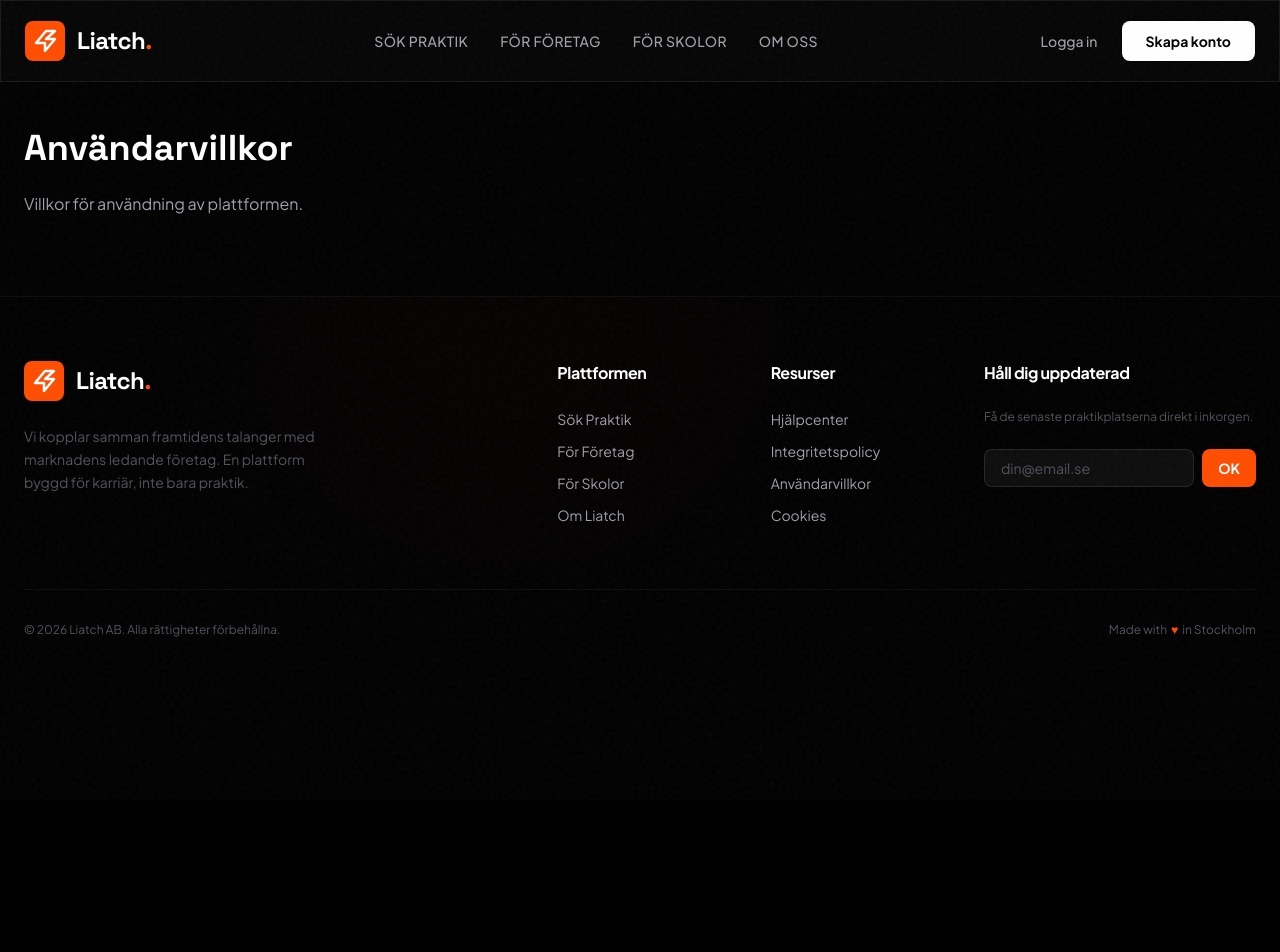
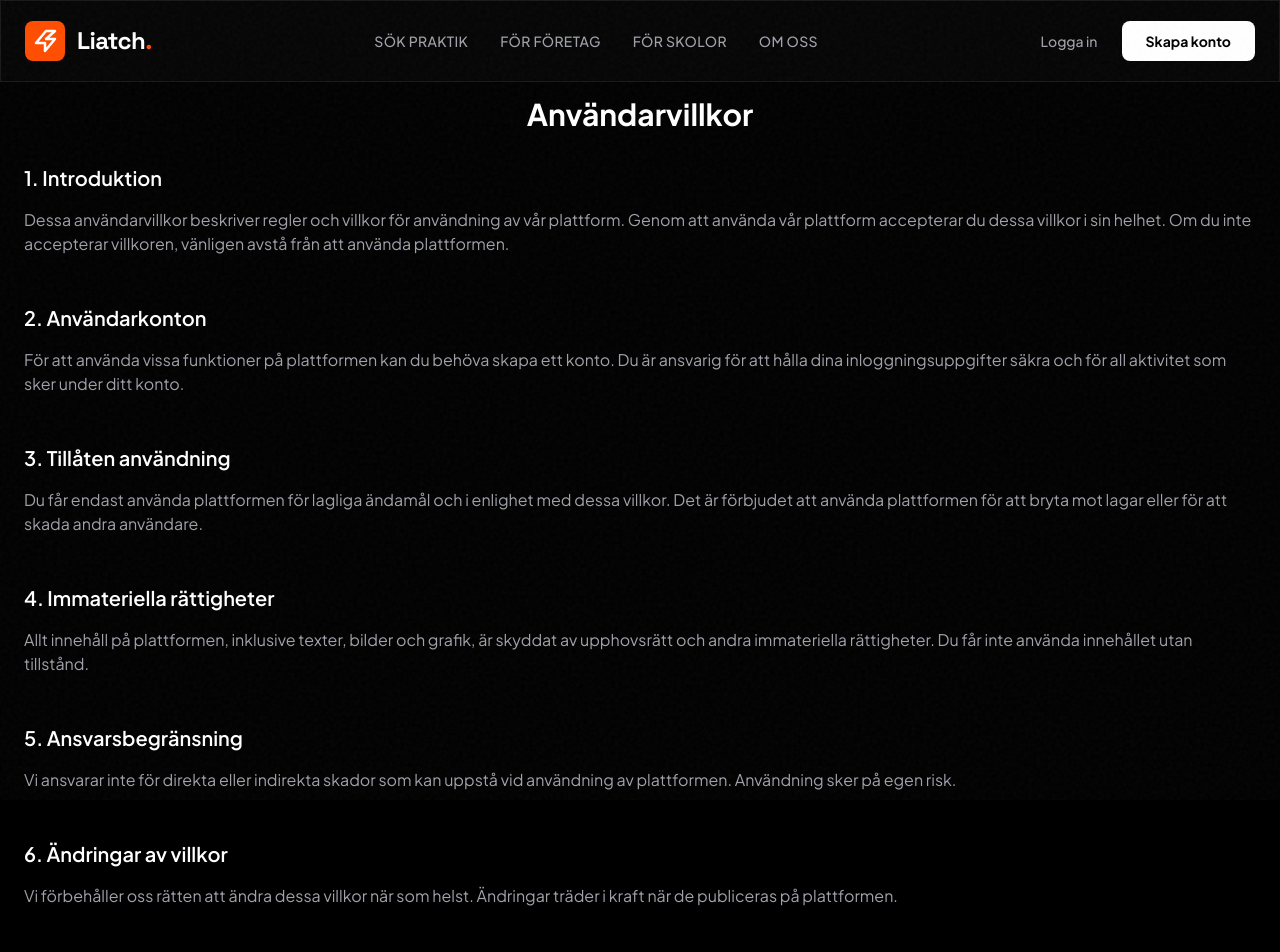
Before and after one commit to patriktjaderqvist/Liatch, a React (Vite) app in the folder frontend/: page /villkor in a window 1280 px wide. Shown: the top 952 px of the page. Before the commit the page ends 800 px from the top, so only its background shows below. Built offline with nearby package versions, Linux system fonts and the light colour scheme.

Commit message:
Terms v0

```diff
--- a/frontend/src/pages/TermsPage.jsx
+++ b/frontend/src/pages/TermsPage.jsx
@@ -2,9 +2,57 @@ import React from 'react';
 
 export default function TermsPage() {
     return (
-        <div className="pt-32 px-6 max-w-7xl mx-auto">
-            <h1 className="text-4xl font-display font-bold text-text-main mb-6">Användarvillkor</h1>
-            <p className="text-text-muted">Villkor för användning av plattformen.</p>
+        <div className="px-6 py-24 mx-auto max-w-7xl">
+            <h1 className="mb-8 text-3xl font-bold text-center text-text-main">Användarvillkor</h1>
+
+            <section className="mb-12">
+                <h2 className="mb-4 text-xl font-semibold text-text-main">1. Introduktion</h2>
+                <p className="text-base text-text-muted">
+                    Dessa användarvillkor beskriver regler och villkor för användning av vår plattform. Genom att använda vår plattform accepterar du dessa villkor i sin helhet. Om du inte accepterar villkoren, vänligen avstå från att använda plattformen.
+                </p>
+            </section>
+
+            <section className="mb-12">
+                <h2 className="mb-4 text-xl font-semibold text-text-main">2. Användarkonton</h2>
+                <p className="text-base text-text-muted">
+                    För att använda vissa funktioner på plattformen kan du behöva skapa ett konto. Du är ansvarig för att hålla dina inloggningsuppgifter säkra och för all aktivitet som sker under ditt konto.
+                </p>
+            </section>
+
+            <section className="mb-12">
+                <h2 className="mb-4 text-xl font-semibold text-text-main">3. Tillåten användning</h2>
+                <p className="text-base text-text-muted">
+                    Du får endast använda plattformen för lagliga ändamål och i enlighet med dessa villkor. Det är förbjudet att använda plattformen för att bryta mot lagar eller för att skada andra användare.
+                </p>
+            </section>
+
+            <section className="mb-12">
+                <h2 className="mb-4 text-xl font-semibold text-text-main">4. Immateriella rättigheter</h2>
+                <p className="text-base text-text-muted">
+                    Allt innehåll på plattformen, inklusive texter, bilder och grafik, är skyddat av upphovsrätt och andra immateriella rättigheter. Du får inte använda innehållet utan tillstånd.
+                </p>
+            </section>
+
+            <section className="mb-12">
+                <h2 className="mb-4 text-xl font-semibold text-text-main">5. Ansvarsbegränsning</h2>
+                <p className="text-base text-text-muted">
+                    Vi ansvarar inte för direkta eller indirekta skador som kan uppstå vid användning av plattformen. Användning sker på egen risk.
+                </p>
+            </section>
+
+            <section className="mb-12">
+                <h2 className="mb-4 text-xl font-semibold text-text-main">6. Ändringar av villkor</h2>
+                <p className="text-base text-text-muted">
+                    Vi förbehåller oss rätten att ändra dessa villkor när som helst. Ändringar träder i kraft när de publiceras på plattformen.
+                </p>
+            </section>
+
+            <section>
+                <h2 className="mb-4 text-xl font-semibold text-text-main">7. Kontaktinformation</h2>
+                <p className="text-base text-text-muted">
+                    Om du har några frågor om dessa villkor, vänligen kontakta oss på support@liatch.com.
+                </p>
+            </section>
         </div>
     );
 }
```
